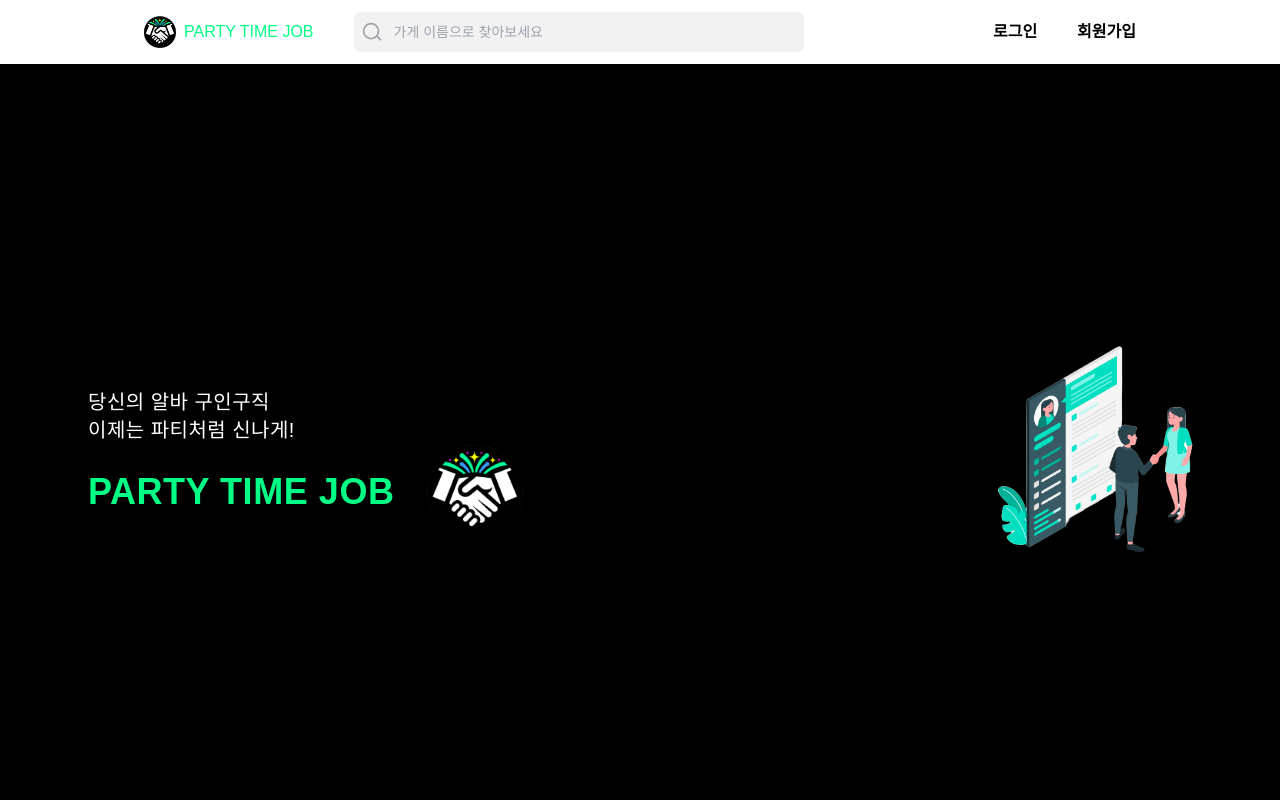
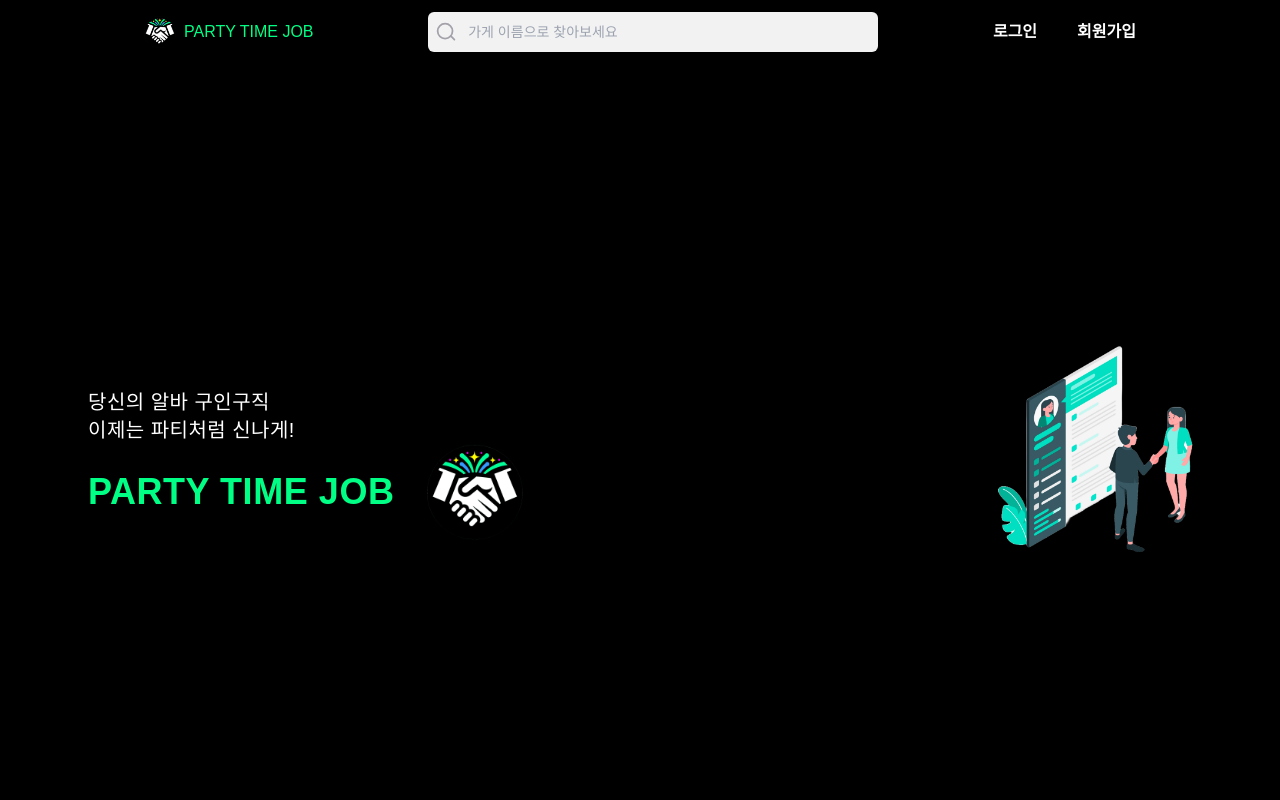
Before and after one commit to Party-Time-Job/Party-Time-Job, a Next.js app: page / in a window 1280 px wide. Shown: the top 800 px of the page. Built offline with nearby package versions, Linux system fonts and the light colour scheme; a web font is replaced by a local one.

Commit message:
feat: 헤더 배치 수정

```diff
--- a/src/widgets/Header/Header.tsx
+++ b/src/widgets/Header/Header.tsx
@@ -5,19 +5,28 @@ import HeaderInput from './ui/HeaderInput';
 const Header = () => {
   return (
     <header className='z-10 h-24 w-full md:h-16'>
-      <div className='fixed z-10 flex h-24 w-full items-center justify-center bg-white md:h-16'>
-        <div className='fixed z-10 flex justify-between md:w-[744px] md:px-9 lg:w-[1440px] lg:px-56'>
-          <div className='flex flex-col gap-3 md:flex-row md:items-center lg:gap-10'>
+      <div className='fixed z-10 flex h-24 w-full items-center justify-center bg-black md:h-16'>
+        <div className='fixed z-10 flex items-center justify-between md:w-[800px] md:px-9 lg:w-[1440px] lg:px-56'>
+          <div className='flex flex-col gap-2 md:hidden md:flex-row md:items-center'>
             <div className='flex justify-between'>
               <LogoLink />
-              <div className='flex items-center gap-3 font-bold md:hidden lg:gap-10'>
+              <div className='flex items-center gap-5 font-bold md:hidden'>
                 <HeaderNavigation />
               </div>
             </div>
             <HeaderInput />
           </div>
-          <div className='hidden items-center gap-3 font-bold md:flex lg:gap-10'>
-            <HeaderNavigation />
+
+          <div className='hidden w-full md:flex md:items-center md:justify-between'>
+            <div className='flex'>
+              <LogoLink />
+            </div>
+            <div className='flex'>
+              <HeaderInput />
+            </div>
+            <div className='hidden items-center gap-3 font-bold md:flex md:gap-10 lg:gap-10'>
+              <HeaderNavigation />
+            </div>
           </div>
         </div>
       </div>
--- a/src/widgets/Header/ui/LoginLink.tsx
+++ b/src/widgets/Header/ui/LoginLink.tsx
@@ -4,7 +4,9 @@ import Text from '@/shared/ui/Text';
 const LoginLink = () => {
   return (
     <Link href='/login'>
-      <Text as='span'>로그인</Text>
+      <Text as='span' className='text-white'>
+        로그인
+      </Text>
     </Link>
   );
 };
--- a/src/widgets/Header/ui/SignUpLink.tsx
+++ b/src/widgets/Header/ui/SignUpLink.tsx
@@ -4,7 +4,9 @@ import Text from '@/shared/ui/Text';
 const SignUpLink = () => {
   return (
     <Link href='/signup'>
-      <Text as='span'>회원가입</Text>
+      <Text as='span' className='text-white'>
+        회원가입
+      </Text>
     </Link>
   );
 };
```
